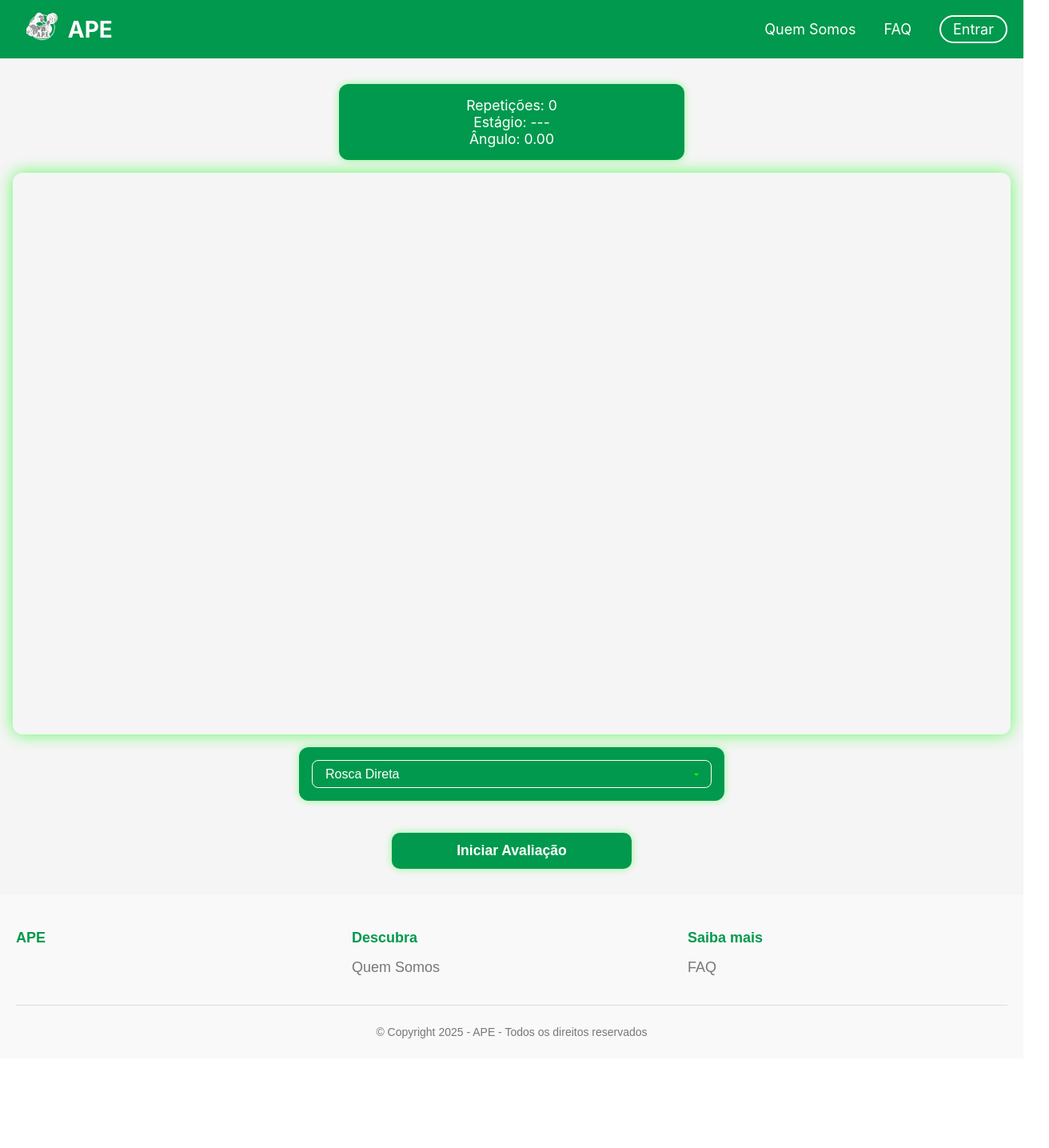
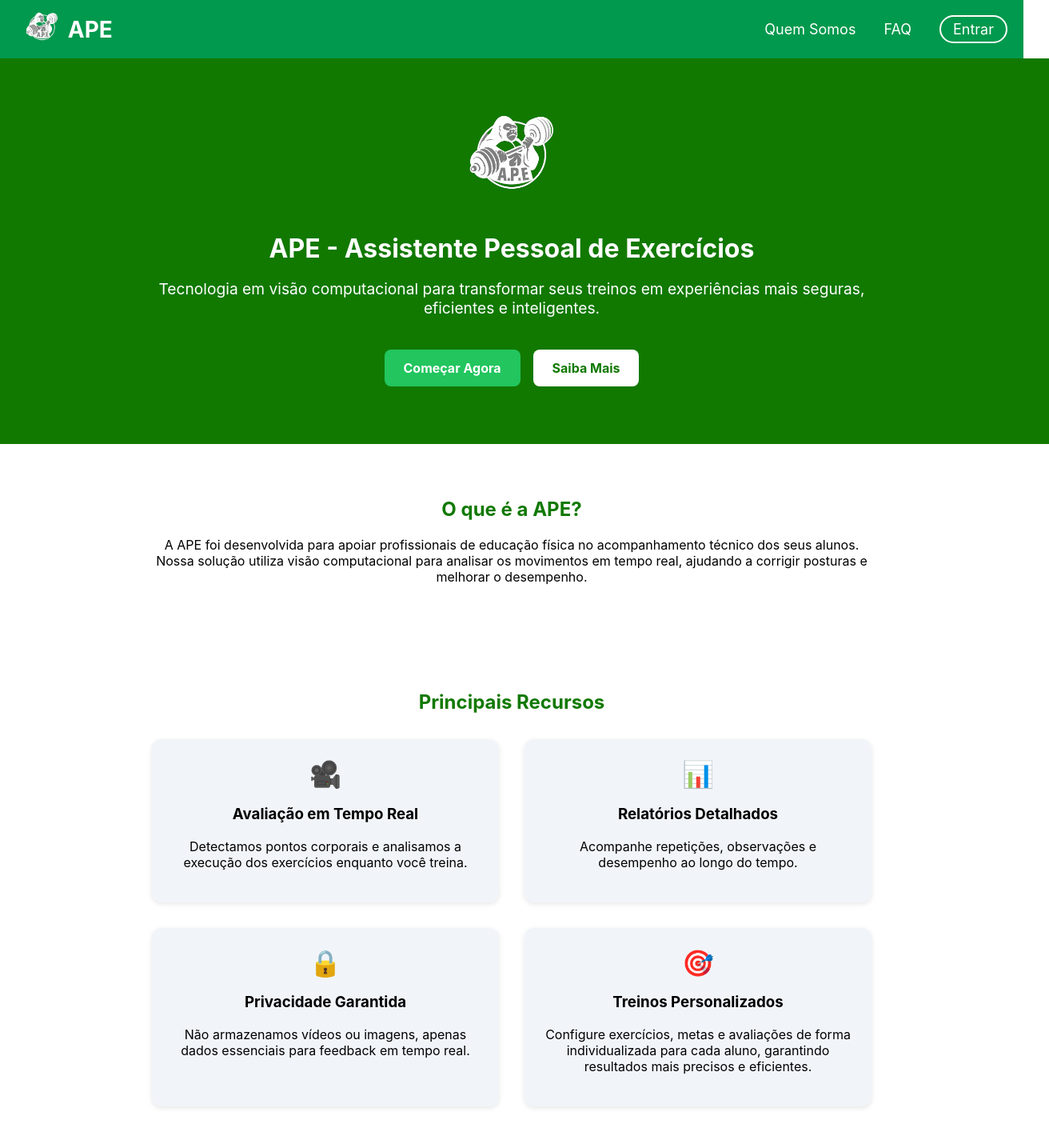
Before and after one commit to lucassantuss/ape-web, a React (Create React App) app: page / in a window 1280 px wide. Shown: the top 1435 px of the page at 80% size, 1312 px wide, since content can reach past the window. Before the commit the page ends 1323 px from the top, so only its background shows below. Built offline with nearby package versions, Linux system fonts and the light colour scheme.

Commit message:
Tela Home

```diff
--- a/src/components/Menu/index.js
+++ b/src/components/Menu/index.js
@@ -55,6 +55,7 @@ export default function Menu() {
                     <ul className="menu-links">
                         {userLogged() ? (
                             <>
+                                <li><Link to="/exercicio" onClick={handleLinkClick}>Exercício</Link></li>
                                 <li><Link to="/relatorio-resultados" onClick={handleLinkClick}>Relatório de Exercícios</Link></li>
                                 <li><Link to="/quem-somos" onClick={handleLinkClick}>Quem Somos</Link></li>
                                 <li><Link to="/faq" onClick={handleLinkClick}>FAQ</Link></li>
--- a/src/pages/CriarConta/index.js
+++ b/src/pages/CriarConta/index.js
@@ -233,7 +233,7 @@ export default function CriarConta() {
                             name="cpf"
                             value={formDataPersonal.cpf}
                             onChange={handleChange}
-                            placeholder="Digite seu CPF"
+                            placeholder="Digite o CPF"
                             maxLength={14}
                             error={errors.cpf}
                         />
@@ -243,7 +243,7 @@ export default function CriarConta() {
                             name="cref"
                             value={formDataPersonal.cref}
                             onChange={handleChange}
-                            placeholder="Digite seu número CREF"
+                            placeholder="Digite o número CREF"
                             maxLength={255}
                             error={errors.cref}
                         />
--- /dev/null
+++ b/src/pages/Home/Home.css
@@ -0,0 +1,163 @@
+/* Container Geral */
+#home-page {
+  display: flex;
+  flex-direction: column;
+  align-items: center;
+  text-align: center;
+  color: black; /* texto padrão preto */
+}
+
+/* Hero */
+#home-hero {
+  background: linear-gradient(135deg, #117900, #117900);
+  color: white; /* texto do hero continua branco */
+  padding: 4rem 2rem;
+  width: 100%;
+}
+.hero-content {
+  max-width: 900px;
+  margin: 0 auto;
+}
+#home-logo {
+  width: 120px;
+  margin-bottom: 1rem;
+}
+#home-title {
+  font-size: 2rem;
+  margin-bottom: 1rem;
+  color: white; /* título verde */
+}
+#home-subtitle {
+  font-size: 1.2rem;
+  margin-bottom: 2rem;
+  color: white; /* subtítulo do hero continua branco */
+}
+.hero-buttons .btn-primary,
+.hero-buttons .btn-secondary {
+  padding: 0.8rem 1.5rem;
+  margin: 0.5rem;
+  border-radius: 8px;
+  text-decoration: none;
+  font-weight: bold;
+  display: inline-block;
+}
+.btn-primary {
+  background: #22c55e;
+  color: white;
+}
+.btn-secondary {
+  background: white;
+  color: #117900;
+}
+
+/* Seções */
+#home-about h2,
+#home-features h2 {
+  color: #117900;
+}
+#home-about p,
+#home-features p,
+.feature-card p {
+  color: black;
+}
+
+#home-about,
+#home-features,
+#home-cta {
+  padding: 3rem 2rem;
+  max-width: 900px;
+}
+
+/* Features Grid */
+.features-grid {
+  display: grid;
+  gap: 2rem;
+  grid-template-columns: repeat(2, 1fr);
+  margin-top: 2rem;
+}
+.feature-card {
+  background: #f1f5f9;
+  border-radius: 12px;
+  padding: 1.5rem;
+  box-shadow: 0 2px 6px rgba(0,0,0,0.1);
+  transition: transform 0.2s ease-in-out;
+}
+.feature-card:hover {
+  transform: translateY(-5px);
+}
+.feature-icon {
+  font-size: 2rem;
+  margin-bottom: 0.5rem;
+  display: block;
+}
+
+/* CTA */
+#home-cta {
+  background: #117900;
+  color: white;
+  border-radius: 12px;
+  margin: 3rem 0;
+  padding: 3rem 2rem;
+}
+.btn-home-cta {
+  background-color: #22c55e;
+  color: white;
+  font-weight: bold;
+  padding: 0.8rem 2rem;
+  border-radius: 8px;
+  text-decoration: none;
+  display: inline-block;
+  margin-top: 1rem;
+  transition: background-color 0.2s ease-in-out;
+}
+.btn-home-cta:hover {
+  background-color: #16a34a;
+  color: white;
+}
+
+/* ----------------- RESPONSIVIDADE ----------------- */
+@media (max-width: 1024px) {
+  .features-grid {
+    grid-template-columns: 1fr; /* 1 coluna para tablets e menores */
+  }
+}
+
+@media (max-width: 768px) {
+  #home-title {
+    font-size: 1.5rem;
+  }
+  #home-subtitle {
+    font-size: 1rem;
+  }
+  .hero-buttons {
+    display: flex;
+    flex-direction: column;
+    gap: 1rem;
+  }
+  .hero-buttons .btn-primary,
+  .hero-buttons .btn-secondary {
+    width: 100%;
+    max-width: 300px;
+    margin: 0 auto;
+  }
+  .btn-home-cta {
+    width: 100%;
+    max-width: 300px;
+    margin: 1rem auto 0;
+  }
+}
+
+@media (max-width: 480px) {
+  #home-logo {
+    width: 90px;
+  }
+  #home-title {
+    font-size: 1.3rem;
+  }
+  #home-subtitle {
+    font-size: 0.95rem;
+  }
+  .features-grid {
+    grid-template-columns: 1fr;
+  }
+}
--- a/src/pages/Home/index.js
+++ b/src/pages/Home/index.js
@@ -1,6 +1,66 @@
-import Exercicio from "pages/Exercicio";
+import { Link } from "react-router-dom";
+import "./Home.css";
 
 export default function Home() {
-  return <Exercicio />;
-  // return <Title titulo="Tela Inicial - APE" />;
+    return (
+        <div id="home-page" className="home-page">
+            <section id="home-hero" className="home-hero">
+                <div className="hero-content">
+                    <img src="/logo-branca.png" alt="Logo APE" id="home-logo" className="home-logo" />
+                    <h1 id="home-title" className="home-title">
+                        APE - Assistente Pessoal de Exercícios
+                    </h1>
+                    <p id="home-subtitle" className="home-subtitle">
+                        Tecnologia em visão computacional para transformar seus treinos
+                        em experiências mais seguras, eficientes e inteligentes.
+                    </p>
+                    <div className="hero-buttons">
+                        <Link to="/login" id="btn-home-primary" className="btn-primary">Começar Agora</Link>
+                        <Link to="/quem-somos" id="btn-home-secondary" className="btn-secondary">Saiba Mais</Link>
+                    </div>
+                </div>
+            </section>
+
+            <section id="home-about" className="home-about">
+                <h2>O que é a APE?</h2>
+                <p>
+                    A APE foi desenvolvida para apoiar profissionais de educação física no acompanhamento
+                    técnico dos seus alunos. Nossa solução utiliza visão computacional para analisar
+                    os movimentos em tempo real, ajudando a corrigir posturas e melhorar o desempenho.
+                </p>
+            </section>
+
+            <section id="home-features" className="home-features">
+                <h2>Principais Recursos</h2>
+                <div className="features-grid">
+                    <div id="feature-1" className="feature-card">
+                        <span className="feature-icon">🎥</span>
+                        <h3>Avaliação em Tempo Real</h3>
+                        <p>Detectamos pontos corporais e analisamos a execução dos exercícios enquanto você treina.</p>
+                    </div>
+                    <div id="feature-2" className="feature-card">
+                        <span className="feature-icon">📊</span>
+                        <h3>Relatórios Detalhados</h3>
+                        <p>Acompanhe repetições, observações e desempenho ao longo do tempo.</p>
+                    </div>
+                    <div id="feature-3" className="feature-card">
+                        <span className="feature-icon">🔒</span>
+                        <h3>Privacidade Garantida</h3>
+                        <p>Não armazenamos vídeos ou imagens, apenas dados essenciais para feedback em tempo real.</p>
+                    </div>
+                    <div id="feature-4" className="feature-card">
+                        <span className="feature-icon">🎯</span>
+                        <h3>Treinos Personalizados</h3>
+                        <p>Configure exercícios, metas e avaliações de forma individualizada para cada aluno, garantindo resultados mais precisos e eficientes.</p>
+                    </div>
+                </div>
+            </section>
+
+            <section id="home-cta" className="home-cta">
+                <h2>Pronto para transformar seus treinos?</h2>
+                <p>Crie sua conta e comece agora mesmo!</p>
+                <Link to="/login" id="btn-home-cta" className="btn-home-cta">Entrar</Link>
+            </section>
+        </div>
+    );
 }
```
